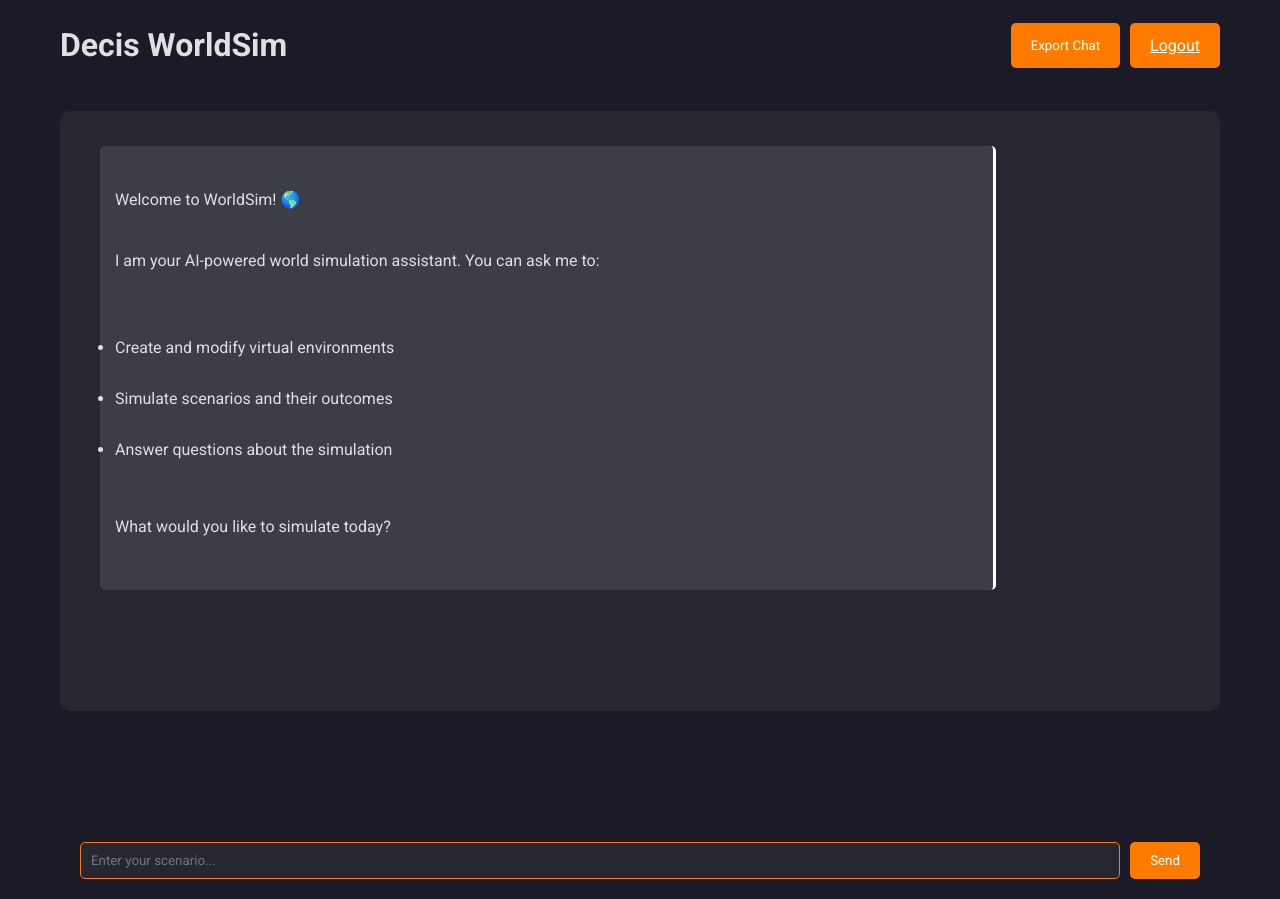
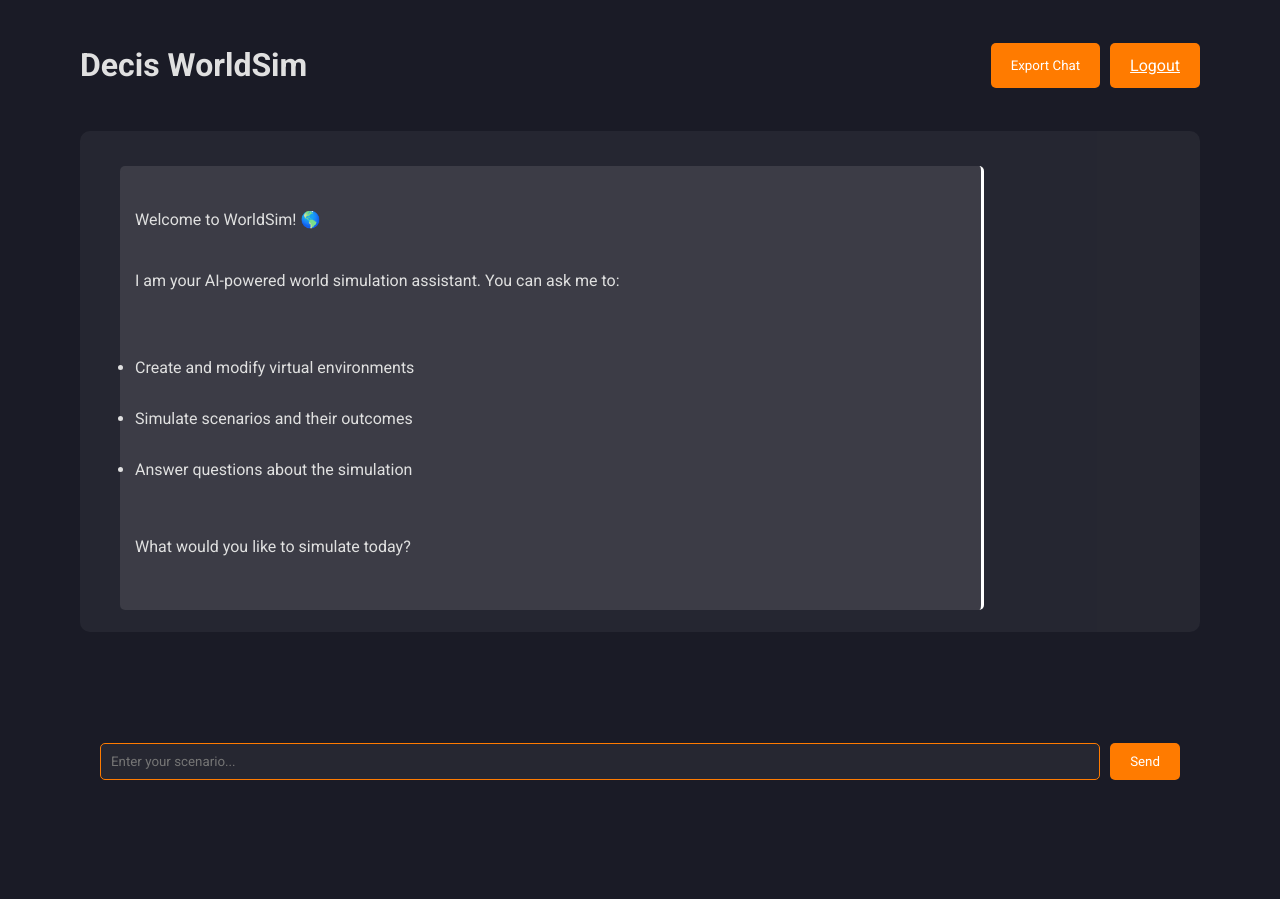
Before and after one commit to agsheves/OracReasoningEngine, a Flask app: page / in a window 1280 px wide. After the commit the page ends 780 px from the top, so only its background shows below. Run offline with Flask 3, Linux system fonts and the light colour scheme; the visitor is signed in with stand-in values (Sample User, id 1); some libraries are stand-ins or nearby versions.

Commit message:
Agent query: Is the chat input box now visible with the loading indicator above it?
Refactor simulator layout using flexbox; improve styling and spacing.

Screenshot: https://storage.googleapis.com/screenshot-production-us-central1/1c0b126d-b35f-498d-ac9f-b06526336f5d/5fab2e4f-e018-4448-9443-4278908e3162.jpg

```diff
--- a/static/css/style.css
+++ b/static/css/style.css
@@ -59,18 +59,20 @@ header {
 
 /* Simulator Styles */
 .simulator-container {
-    display: grid;
-    grid-template-rows: auto 1fr auto;
+    display: flex;
+    flex-direction: column;
     height: 100vh;
+    padding: 20px;
     gap: 20px;
 }
 
 .chat-window {
+    flex: 1;
     background: rgba(255, 255, 255, 0.05);
     border-radius: 10px;
     padding: 20px;
-    height: calc(100vh - 200px);
     overflow-y: auto;
+    min-height: 0;
 }
 
 .message {
@@ -117,7 +119,8 @@ header {
 .input-area {
     display: flex;
     gap: 10px;
-    padding: 20px;
+    padding: 0 20px;
+    margin-bottom: 20px;
 }
 
 .input-area input {
```
